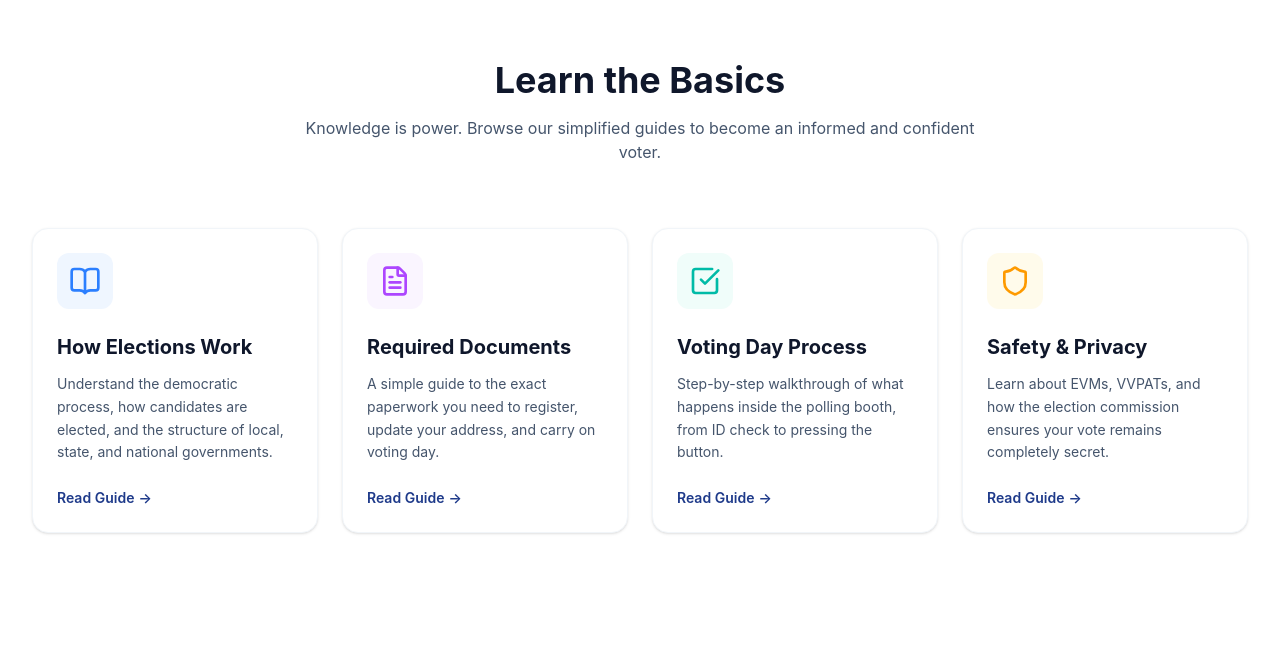
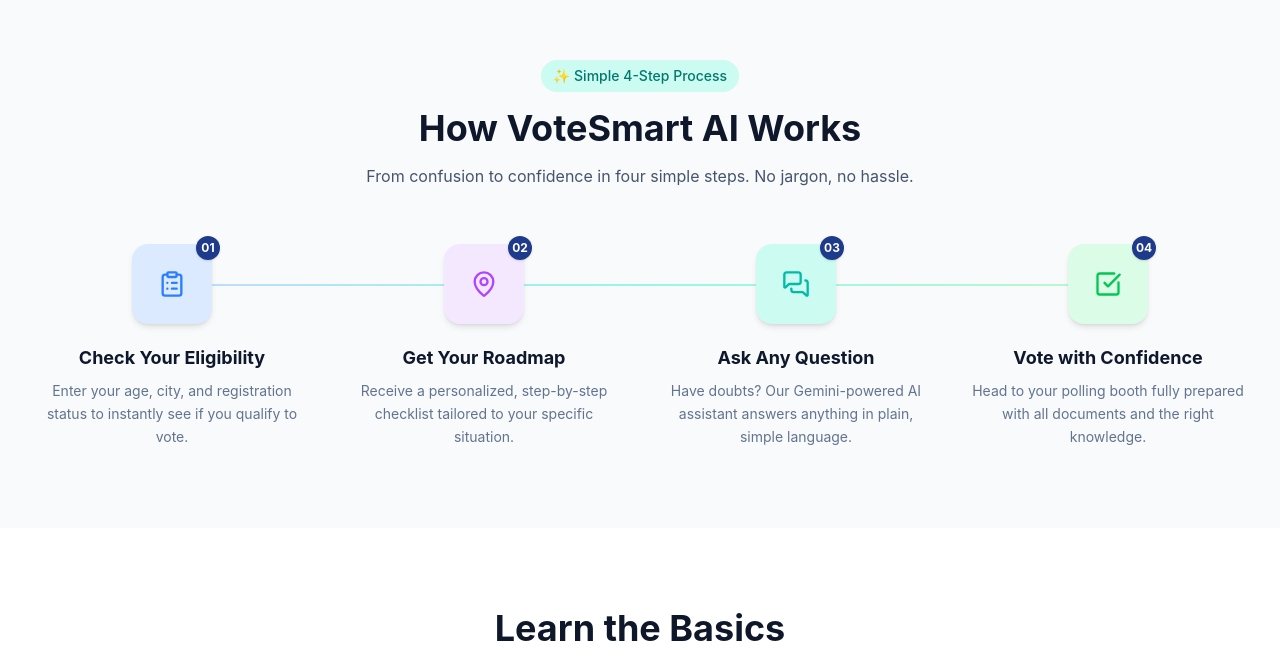
Before and after one commit to pariporwal27/VoteSmart-AI, a React (Vite) app: page / in a window 1280 px wide. Shown: the part 884-1540 px from the top of the page. Built offline with nearby package versions, Linux system fonts and the light colour scheme; no server answers.

Commit message:
Add HowItWorks section with animated 4-step voter journey

```diff
--- a/src/App.jsx
+++ b/src/App.jsx
@@ -7,12 +7,15 @@
 import EducationalCards from './components/EducationalCards';
 import Footer from './components/Footer';
 
+import HowItWorks from './components/HowItWorks';
+
 function App() {
   return (
     <div className="min-h-screen bg-white dark:bg-slate-900 transition-colors duration-300">
       <Navbar />
       <main>
         <Hero />
+        <HowItWorks />
         <EducationalCards />
         <PersonalizedRoadmap />
         <Timeline />
--- /dev/null
+++ b/src/components/HowItWorks.jsx
@@ -0,0 +1,100 @@
+import React from 'react';
+import { motion } from 'framer-motion';
+import { ClipboardList, MapPin, CheckSquare, MessagesSquare } from 'lucide-react';
+
+const steps = [
+  {
+    icon: <ClipboardList size={28} className="text-blue-500" />,
+    color: 'bg-blue-100 dark:bg-blue-900/30',
+    step: '01',
+    title: 'Check Your Eligibility',
+    desc: 'Enter your age, city, and registration status to instantly see if you qualify to vote.',
+  },
+  {
+    icon: <MapPin size={28} className="text-purple-500" />,
+    color: 'bg-purple-100 dark:bg-purple-900/30',
+    step: '02',
+    title: 'Get Your Roadmap',
+    desc: 'Receive a personalized, step-by-step checklist tailored to your specific situation.',
+  },
+  {
+    icon: <MessagesSquare size={28} className="text-teal-500" />,
+    color: 'bg-teal-100 dark:bg-teal-900/30',
+    step: '03',
+    title: 'Ask Any Question',
+    desc: 'Have doubts? Our Gemini-powered AI assistant answers anything in plain, simple language.',
+  },
+  {
+    icon: <CheckSquare size={28} className="text-green-500" />,
+    color: 'bg-green-100 dark:bg-green-900/30',
+    step: '04',
+    title: 'Vote with Confidence',
+    desc: 'Head to your polling booth fully prepared with all documents and the right knowledge.',
+  },
+];
+
+const HowItWorks = () => {
+  return (
+    <section className="py-20 bg-slate-50 dark:bg-slate-900/50">
+      <div className="max-w-7xl mx-auto px-4 sm:px-6 lg:px-8">
+        <div className="text-center mb-14">
+          <motion.div
+            initial={{ opacity: 0, y: 16 }}
+            whileInView={{ opacity: 1, y: 0 }}
+            viewport={{ once: true }}
+            transition={{ duration: 0.5 }}
+            className="inline-flex items-center gap-2 px-3 py-1.5 rounded-full bg-teal-100 dark:bg-teal-900/30 text-teal-700 dark:text-teal-300 text-sm font-medium mb-4"
+          >
+            ✨ Simple 4-Step Process
+          </motion.div>
+          <motion.h2
+            initial={{ opacity: 0, y: 16 }}
+            whileInView={{ opacity: 1, y: 0 }}
+            viewport={{ once: true }}
+            transition={{ duration: 0.5, delay: 0.1 }}
+            className="text-3xl md:text-4xl font-bold text-slate-900 dark:text-white mb-4"
+          >
+            How VoteSmart AI Works
+          </motion.h2>
+          <motion.p
+            initial={{ opacity: 0 }}
+            whileInView={{ opacity: 1 }}
+            viewport={{ once: true }}
+            transition={{ duration: 0.5, delay: 0.2 }}
+            className="text-slate-600 dark:text-slate-400 max-w-2xl mx-auto"
+          >
+            From confusion to confidence in four simple steps. No jargon, no hassle.
+          </motion.p>
+        </div>
+
+        <div className="relative grid md:grid-cols-4 gap-8">
+          {/* Connecting line on desktop */}
+          <div className="hidden md:block absolute top-10 left-[12.5%] right-[12.5%] h-0.5 bg-gradient-to-r from-blue-200 via-teal-200 to-green-200 dark:from-blue-800 dark:via-teal-800 dark:to-green-800" />
+
+          {steps.map((s, i) => (
+            <motion.div
+              key={i}
+              initial={{ opacity: 0, y: 24 }}
+              whileInView={{ opacity: 1, y: 0 }}
+              viewport={{ once: true }}
+              transition={{ duration: 0.5, delay: i * 0.12 }}
+              className="relative flex flex-col items-center text-center"
+            >
+              {/* Step number bubble */}
+              <div className={`w-20 h-20 rounded-2xl ${s.color} flex items-center justify-center mb-5 shadow-md relative z-10`}>
+                {s.icon}
+                <span className="absolute -top-2 -right-2 w-6 h-6 rounded-full bg-[var(--primary)] text-white text-xs font-bold flex items-center justify-center shadow">
+                  {s.step}
+                </span>
+              </div>
+              <h3 className="text-lg font-bold text-slate-900 dark:text-white mb-2">{s.title}</h3>
+              <p className="text-slate-500 dark:text-slate-400 text-sm leading-relaxed">{s.desc}</p>
+            </motion.div>
+          ))}
+        </div>
+      </div>
+    </section>
+  );
+};
+
+export default HowItWorks;
```
